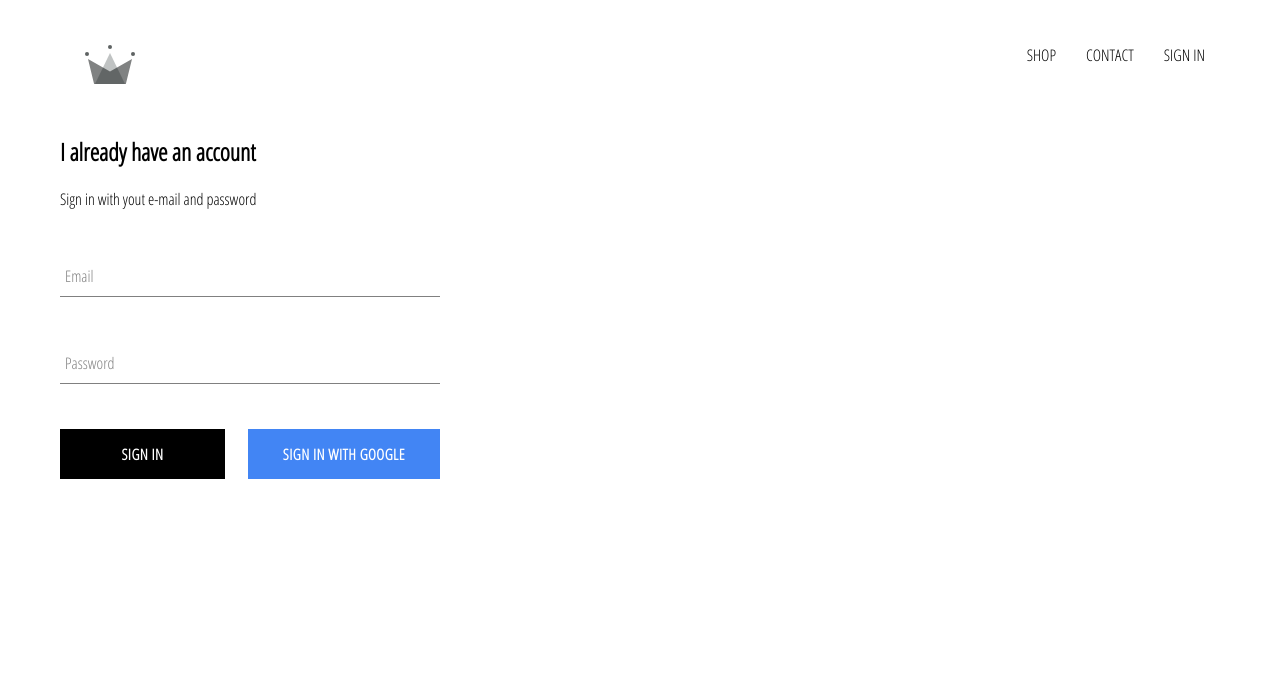
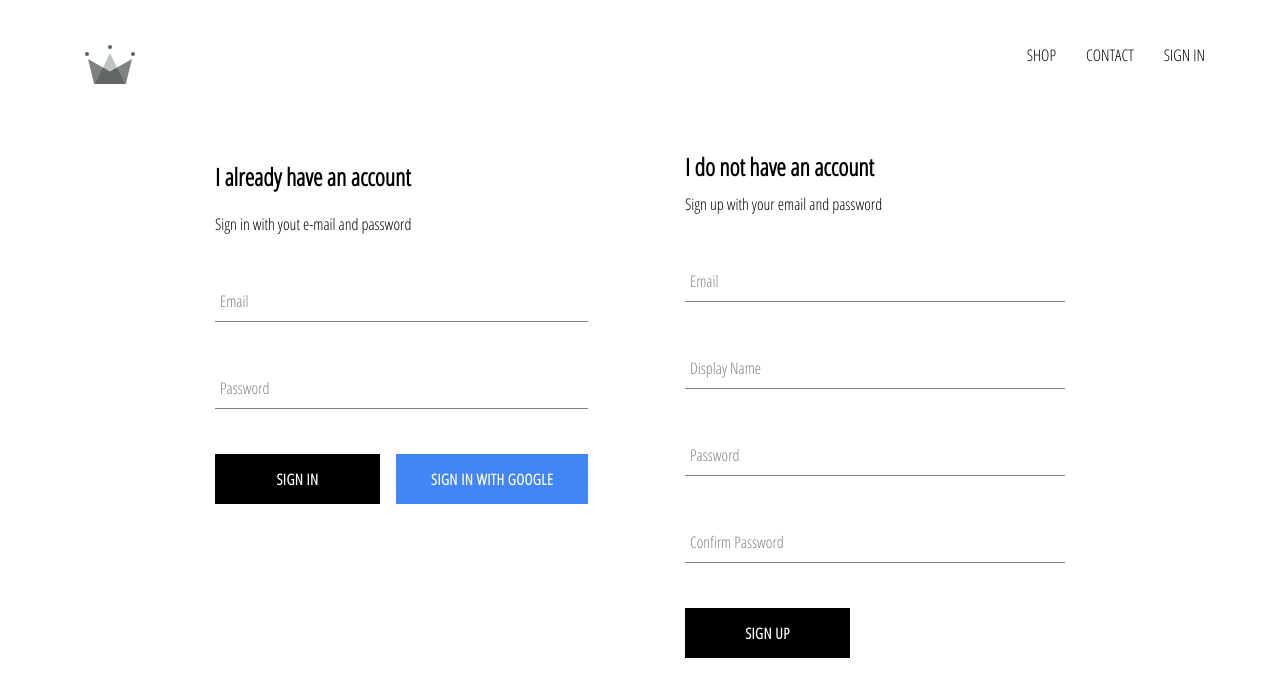
Before and after one commit to joaoarieira/react-shop, a React (Create React App) app: page /signin in a window 1280 px wide. Shown: the top 696 px of the page. Built offline with nearby package versions, Linux system fonts and the light colour scheme; no server answers.

Commit message:
Added SignUp component and updated some styles.

```diff
--- a/src/App.js
+++ b/src/App.js
@@ -3,7 +3,7 @@ import { BrowserRouter } from 'react-router-dom';
 
 import Header from './components/Header';
 import Routes from './routes';
-import { auth } from './firebase';
+import { auth, createUserProfileDocument } from './firebase';
 
 import './App.css';
 
@@ -11,15 +11,26 @@ function App() {
   const [currentUser, setCurrentUser] = useState(null);
 
   useEffect(() => {
-    const unsubscribeFromAuth = auth.onAuthStateChanged(user => {
-      setCurrentUser(user);
-      //console.log(user);
+    const unsubscribeFromAuth = auth.onAuthStateChanged(async userAuth => {
+      if (userAuth) {
+        const userRef = await createUserProfileDocument(userAuth);
+
+        userRef.onSnapshot(snapShot => {
+          console.log(snapShot);
+          setCurrentUser({
+            id: snapShot.id,
+            ...snapShot.data()
+          });
+        });
+      } else {
+        setCurrentUser(userAuth);
+      }
     });
 
     return () => {
       unsubscribeFromAuth();
     }
-  });
+  }, []);
 
   return (
     <BrowserRouter>
--- a/src/components/Header/index.js
+++ b/src/components/Header/index.js
@@ -10,6 +10,7 @@ import './styles.scss';
 function Header({ currentUser }) {
     return (
         <div className="header">
+            <div className="header-container">
                 <Link className="logo-container" to="/">
                     <Logo className="logo"></Logo>
                 </Link>
@@ -37,7 +38,7 @@ function Header({ currentUser }) {
                             SIGN IN
                         </Link>
                     }
-
+                </div>
             </div>
         </div>
     );
--- a/src/components/Header/styles.scss
+++ b/src/components/Header/styles.scss
@@ -1,9 +1,17 @@
 .header {
+  width: 100%;
+  display: flex;
+  justify-content: center;
+  align-items: center;
+  margin-bottom: 50px;
+}
+
+.header-container {
+  max-width: 1300px;
   height: 70px;
   width: 100%;
   display: flex;
   justify-content: space-between;
-    margin-bottom: 25px;
 
   .logo-container {
     height: 100%;
--- a/src/components/SignIn/styles.scss
+++ b/src/components/SignIn/styles.scss
@@ -10,5 +10,6 @@
     .buttons {
         display: flex;
         justify-content: space-between;
+        gap: 1em;
     }
 }
--- /dev/null
+++ b/src/components/SignUp/index.js
@@ -0,0 +1,99 @@
+import React, { useState } from 'react';
+
+import FormInput from '../FormInput';
+import CustomButton from '../CustomButton';
+
+import { auth, createUserProfileDocument } from '../../firebase';
+
+import './styles.scss';
+
+function SignUp() {
+    const [userInput, setUserInput] = useState(
+        {
+            displayName: '',
+            email: '',
+            password: '',
+            confirmPassword: ''
+        }
+    );
+
+    async function handleSubmit(event) {
+        event.preventDefault();
+
+        const { displayName, email, password, confirmPassword } = userInput;
+
+        if (password !== confirmPassword) {
+            alert("senhas informadas não são iguais");
+            return;
+        }
+
+        try {
+            const { user } = await auth.createUserWithEmailAndPassword(email, password);
+
+            createUserProfileDocument(user, { displayName });
+
+            setUserInput({
+                displayName: '',
+                email: '',
+                password: '',
+                confirmPassword: ''
+            });
+
+        } catch (error) {
+            console.log(error);
+        }
+    }
+
+    function handleChange(event) {
+        const { value, name } = event.target;
+        setUserInput({ ...userInput, [name]: value });
+    }
+
+    return (
+        <div className="sign-up">
+            <h2 className="title">I do not have an account</h2>
+            <span>Sign up with your email and password</span>
+
+            <form className="sign-up-form" onSubmit={handleSubmit}>
+                <FormInput
+                    type="email"
+                    name="email"
+                    handleChange={handleChange}
+                    value={userInput.email}
+                    label="Email"
+                    required
+                />
+                <FormInput
+                    type="text"
+                    name="displayName"
+                    handleChange={handleChange}
+                    value={userInput.displayName}
+                    label="Display Name"
+                    required
+                />
+                <FormInput
+                    type="password"
+                    name="password"
+                    handleChange={handleChange}
+                    value={userInput.password}
+                    label="Password"
+                    required
+                />
+                <FormInput
+                    type="password"
+                    name="confirmPassword"
+                    handleChange={handleChange}
+                    value={userInput.emaconfirmPasswordil}
+                    label="Confirm Password"
+                    required
+                />
+
+                <CustomButton type="submit">
+                    SIGN UP
+                </CustomButton>
+            </form>
+        </div>
+    );
+}
+
+export default SignUp;
--- /dev/null
+++ b/src/components/SignUp/styles.scss
@@ -0,0 +1,9 @@
+.sign-up {
+    display: flex;
+    flex-direction: column;
+    width: 380px;
+
+    .title {
+        margin: 10px 0;
+    }
+}
--- a/src/firebase/index.js
+++ b/src/firebase/index.js
@@ -12,6 +12,31 @@ const config = {
     measurementId: "G-GK1RW0NV8C"
 };
 
+export const createUserProfileDocument = async (userAuth, additionalData) => {
+    if (!userAuth) return;
+
+    const userRef = firestore.doc(`users/${userAuth.uid}`);
+    const snapShot = await userRef.get();
+
+    if (!snapShot.exists) {
+        const { displayName, email } = userAuth;
+        const createdAt = new Date();
+
+        try {
+            await userRef.set({
+                displayName,
+                email,
+                createdAt,
+                ...additionalData
+            })
+        } catch (error) {
+            console.log("[SET]: ", error.message);
+        }
+    }
+
+    return userRef;
+};
+
 firebase.initializeApp(config);
 
 export const auth = firebase.auth();
--- a/src/pages/SignInAndSignUp/index.js
+++ b/src/pages/SignInAndSignUp/index.js
@@ -3,11 +3,13 @@ import React from 'react';
 import './styles.scss';
 
 import SignIn from '../../components/SignIn';
+import SignUp from '../../components/SignUp';
 
 function SignInAndSignUp() {
     return (
         <div className="sign-in-and-sign-up">
             <SignIn />
+            <SignUp />
         </div>
     );
 }
--- a/src/pages/SignInAndSignUp/styles.scss
+++ b/src/pages/SignInAndSignUp/styles.scss
@@ -0,0 +1,6 @@
+.sign-in-and-sign-up {
+    width: 850px;
+    display: flex;
+    justify-content: space-between;
+    margin: 30px auto;
+}
```
Lines whose indentation alone changed are shown as unchanged.
